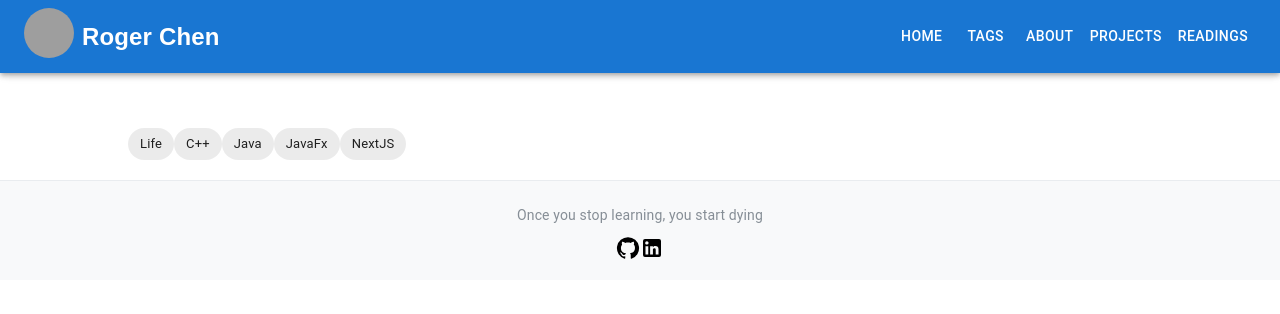
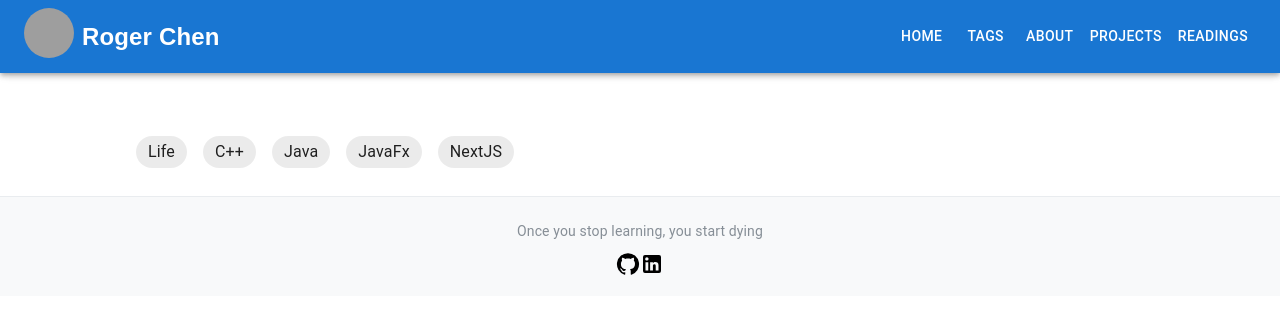
Before and after one commit to roger-mengqiu-chen/blog, a Next.js app: page /tag in a window 1280 px wide. Shown: the top 314 px of the page. Built offline with nearby package versions, Linux system fonts and the light colour scheme; grey boxes are pictures that could not be loaded.

Commit message:
fixed style for tag chip

```diff
--- a/src/components/home/tag_cloud.module.css
+++ b/src/components/home/tag_cloud.module.css
@@ -1,4 +1,5 @@
 .tag {
   margin: 0.5rem;
   padding: 0.5rem;
+  font-size: medium;
 }
--- a/src/components/home/tag_cloud.tsx
+++ b/src/components/home/tag_cloud.tsx
@@ -1,6 +1,5 @@
 import { getPostMetadata } from "@/utils/post_utils";
 import { Box, Chip } from '@mui/material';
-import styles from '@/components/home/tag_cloud.module.css';
 import Link from "next/link";
 
 
@@ -15,7 +14,7 @@ const TagCloud = () => {
       {uniqueTags.map((tag, index) => {
         return (
           <Link key={index} href={`/tag/${tag}`}>
-            <Chip key={index} className={styles.tag} label={tag} size="medium" clickable/>
+            <Chip key={index} label={tag} size="medium" clickable sx={{margin:"0.5rem", fontSize:"medium"}}/>
           </Link>
         );
       })}
```
